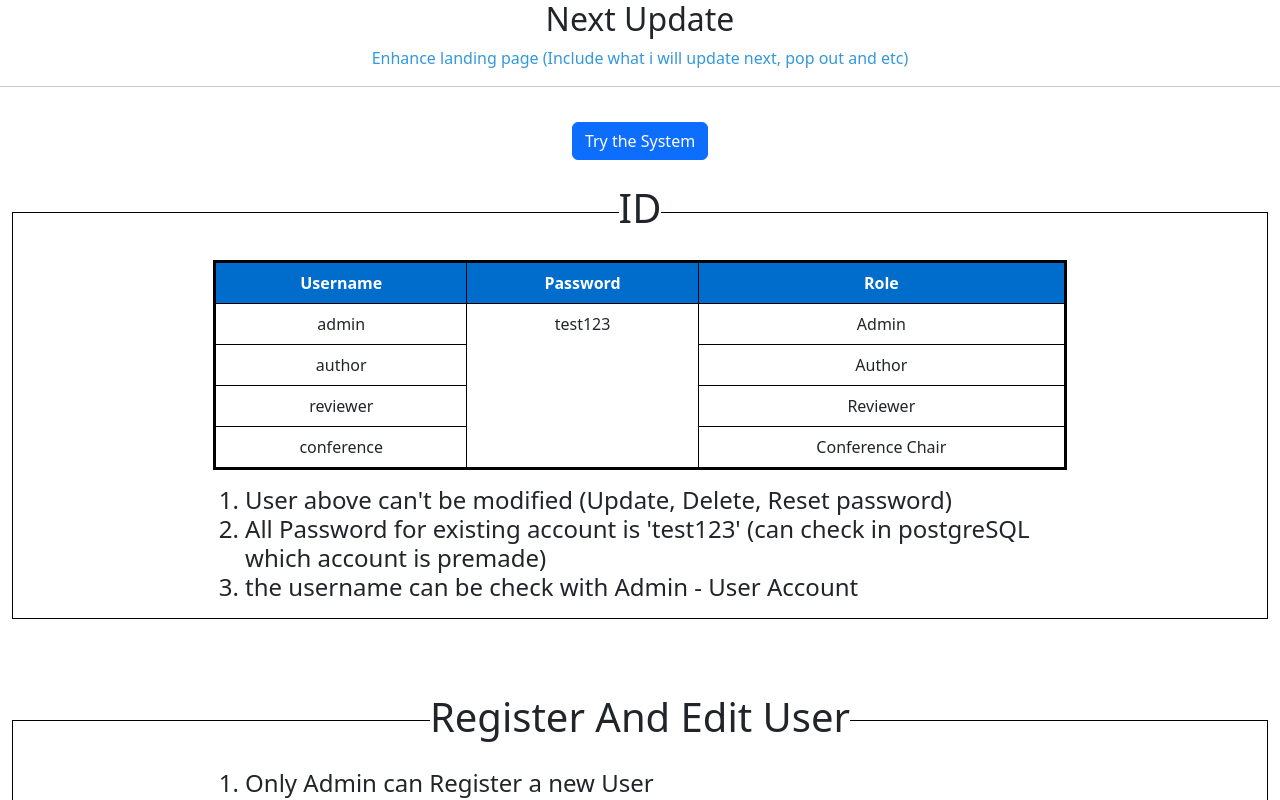
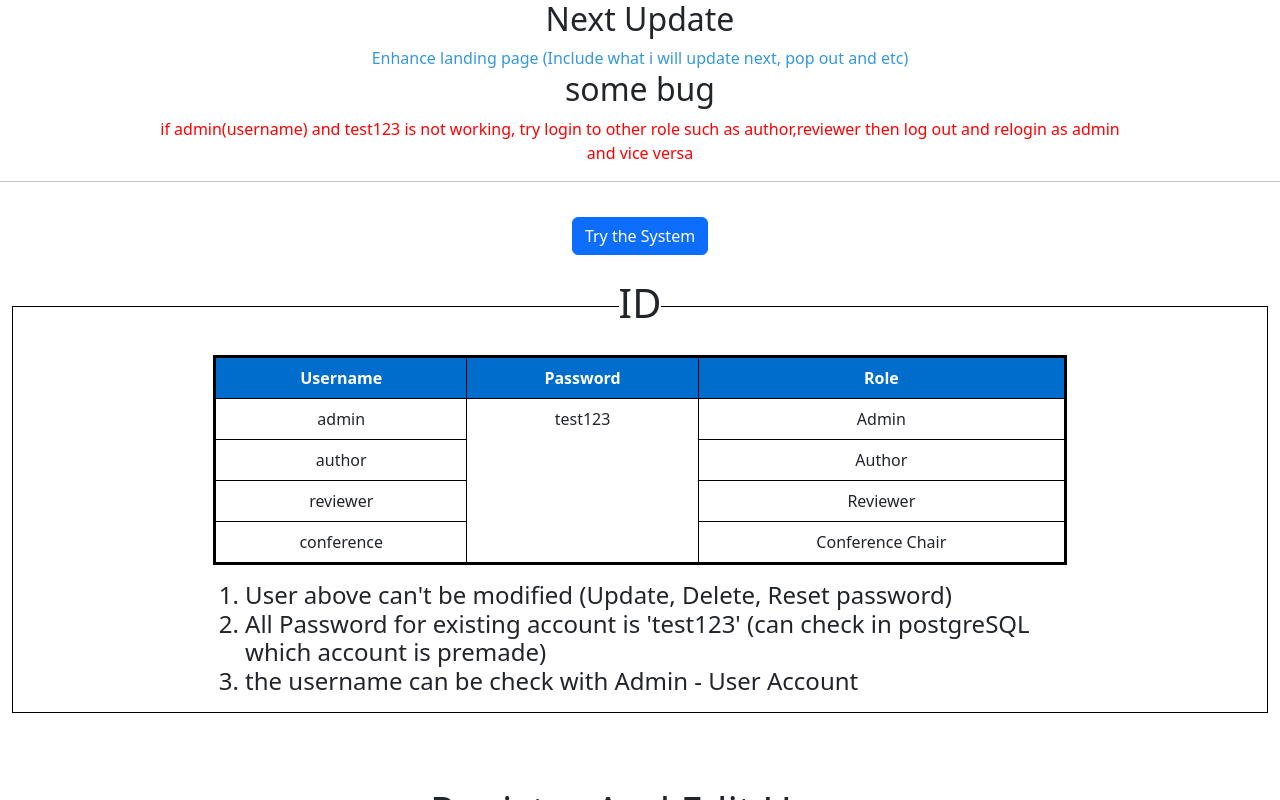
Before and after one commit to limlyang121/Front-end-Research, a React (Create React App) app: page / in a window 1280 px wide. Shown: the top 800 px of the page. Built offline with nearby package versions, Linux system fonts and the light colour scheme.

Commit message:
Add some note (will try to fix that bug soon)

```diff
--- a/src/LandingPage.js
+++ b/src/LandingPage.js
@@ -9,8 +9,14 @@ const LandingPage = () => {
   return (
     <div>
       <h2 style={{ textAlign: "center" }}>Next Update</h2>
-      <div style={{color:"#3498db", textAlign:"center"}}>
+      <div style={{ color: "#3498db", textAlign: "center" }}>
         Enhance landing page (Include what i will update next, pop out and etc)
+      </div>
+
+      <h2 style={{ textAlign: "center" }}>some bug</h2>
+      <div style={{ color: "red", textAlign: "center" }}>
+          if admin(username) and test123 is not working, try login to other role such as author,reviewer then log out and relogin as admin <br />
+          and vice versa
       </div>
 
 
```
